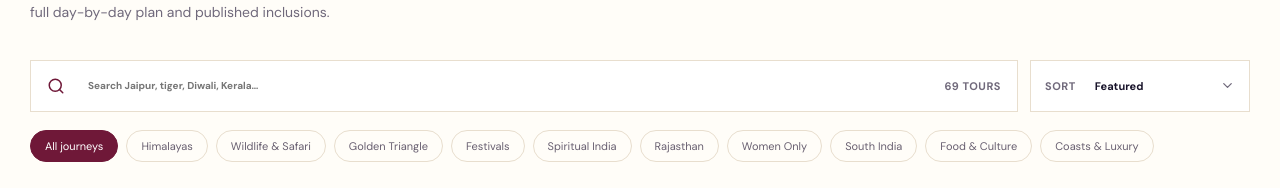
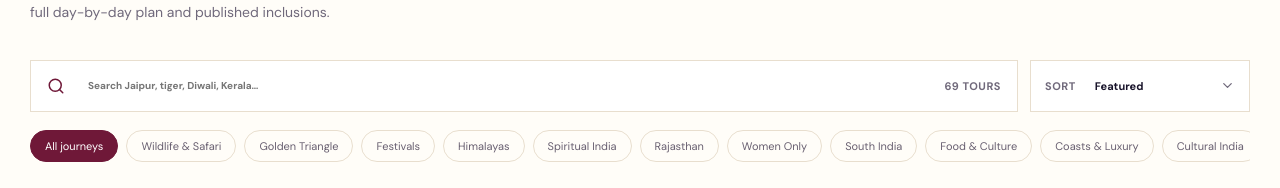
Before and after one commit to mitalilily/travel, a React (Vite) app: page / in a window 1280 px wide. Shown: the part 1101-1289 px from the top of the page. Built offline with nearby package versions, Linux system fonts and the light colour scheme; grey boxes are pictures that could not be loaded; a web font is replaced by a local one.

Commit message:
Refine tour category matching

```diff
--- a/src/App.jsx
+++ b/src/App.jsx
@@ -25,7 +25,7 @@ const categoryRules = [
   ['Women Only', /women|woman/i],
   ['Festivals', /diwali|holi|festival|fair/i],
   ['South India', /south india|kerala|kochi|cochin|munnar|madurai|mysore/i],
-  ['Himalayas', /ladakh|leh|rishikesh|himalaya|uttarakhand|shimla|manali|adventure/i],
+  ['Himalayas', /ladakh|leh|rishikesh|himalaya|uttarakhand|shimla|manali/i],
   ['Spiritual India', /spiritual|varanasi|temple|yoga|pilgrim|khajuraho/i],
   ['Wildlife & Safari', /tiger|ranthambore|safari|wildlife|national park/i],
   ['Golden Triangle', /golden triangle|taj ?mahal|delhi.*agra.*jaipur/i],
```
